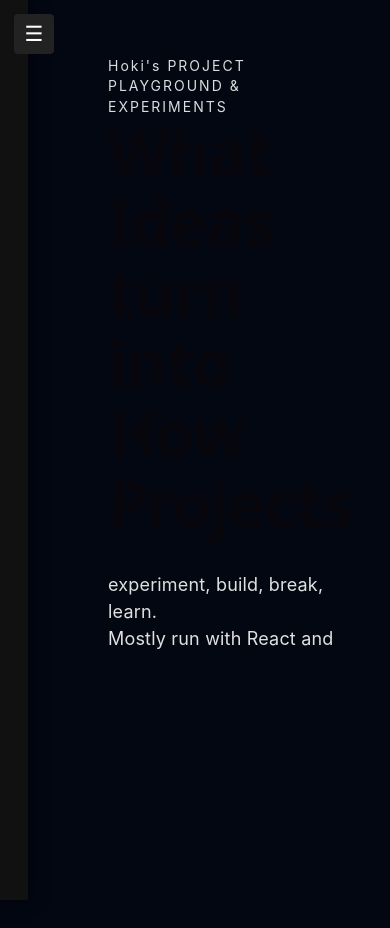
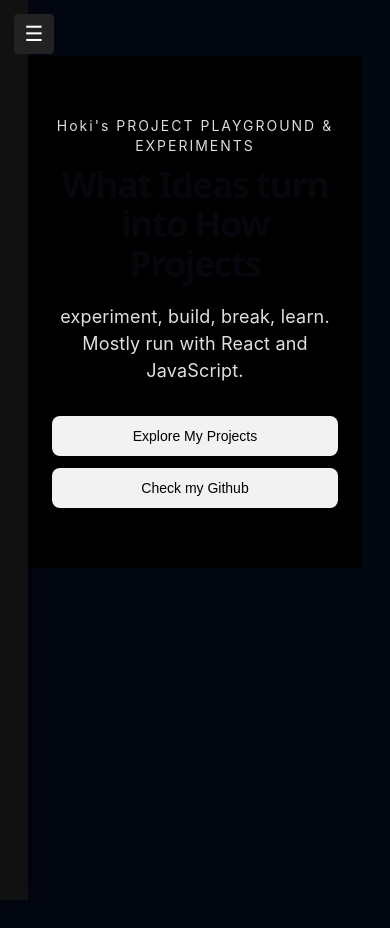
Before and after one commit to kotakbulat/my-vercel-hobby-app, a React (Vite) app: page / in a window 390 px wide. Built offline with nearby package versions, Linux system fonts and the light colour scheme.

Commit message:
feat: add mobile compatibility, for testing

```diff
--- a/src/style/hero.css
+++ b/src/style/hero.css
@@ -1,11 +1,25 @@
 /*------------LAYOUT----------*/
 #hero {
     display: grid;
+    /* Desktop: 80px left margin, 1fr content */
     grid-template-columns: 80px 1fr;
     align-items: center;
-    height: 600px;
+    min-height: 600px; /* Changed from height to min-height for safety */
     position: relative;
     overflow: hidden;
+
+    /* Responsive adjustments */
+    @media (max-width: 1024px) {
+        grid-template-columns: 40px 1fr; /* Smaller side gap */
+        min-height: 500px;
+    }
+
+    @media (max-width: 768px) {
+        grid-template-columns: 1fr; /* Remove the side column entirely */
+        padding: 60px 24px;         /* Add padding so text doesn't touch edges */
+        text-align: center;         /* Optional: Center text on mobile */
+        min-height: auto;           /* Let the content define the height */
+    }
 }
 
 #hero-content {
@@ -15,12 +29,27 @@
     flex-direction: column;
     gap: 0px;
     text-align: left;
+
+    @media (max-width: 768px) {
+        grid-column: 1;       /* Move back to first column */
+        margin: 0 auto;       /* Center the block if text-align is center */
+        text-align: center;   /* Centers the text */
+    }
 }
 
 #hero-buttons {
     display: flex;
     gap: 12px;
     margin-top: 32px;
+
+    @media (max-width: 768px) {
+        justify-content: center; /* Center buttons */
+    }
+
+    @media (max-width: 480px) {
+        flex-direction: column;  /* Stack buttons on very small phones */
+        width: 100%;
+    }
 }
 
 /*------------TEXT----------*/
@@ -28,6 +57,7 @@
     font-size: 14px;
     letter-spacing: 2px;
     color: #dcdcdc;
+    margin-bottom: 8px;
 }
 
 #hero h1 {
@@ -36,12 +66,29 @@
     font-weight: bold;
     margin-top: 0px;
     margin-bottom: 32px;
+    word-wrap: break-word; /* Prevents text from overflowing screen */
+
+    @media (max-width: 1024px) {
+        font-size: 48px;
+    }
+
+    @media (max-width: 768px) {
+        font-size: 36px; /* Much better for phones */
+        margin-bottom: 20px;
+    }
 }
 
 #hero-desc {
     font-size: 18px;
     line-height: 1.5;
     color: #e0e0e0;
+
+    br {
+        /* Hide line breaks on mobile so text flows naturally */
+        @media (max-width: 768px) {
+            display: none;
+        }
+    }
 }
 
 /*------------BUTTON----------*/
@@ -53,26 +100,26 @@
     cursor: pointer;
     background-color: #f2f2f2;
     color: #000;
+    font-weight: 500;
+    transition: transform 0.2s, background-color 0.2s;
+
+    @media (max-width: 480px) {
+        width: 100%; /* Full width buttons on small phones */
+    }
 }
 
 #hero button:hover {
     background-color: #ddd;
+    transform: translateY(-2px);
 }
 
-/*------------BACKGROUND (optional)----------*/
-#hero::after {
-    content: "";
-    position: absolute;
-    inset: 0;
-    background: rgba(20, 30, 60, 0);
-    z-index: 0;
+/*------------BACKGROUND----------*/
+#hero {
+    background-color: #000000; /* Matches your index.css dark theme */
+    color: #fff;
 }
 
 #hero-content {
     position: relative;
     z-index: 1;
 }
-
-#hero {
-    color: #fff;
-}
```
